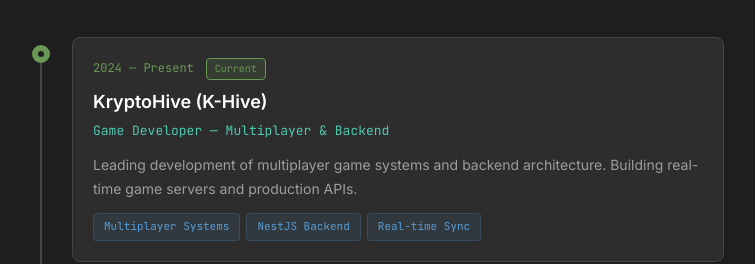
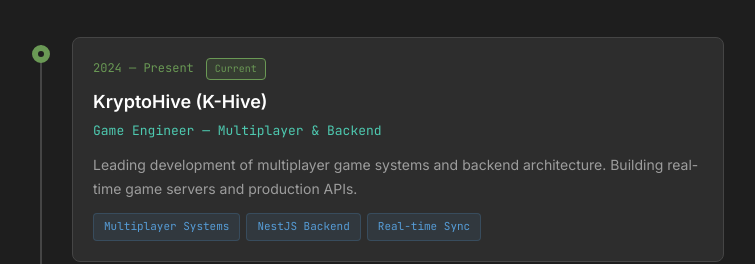
Before and after one commit to MustafaNaqvi/MustafaNaqvi.github.io, a React (Vite) app: page / in a window 1280 px wide. Shown: the part 3940-4204 px from the top of the page, without its empty margins (266-1021 px from the left). Built offline with nearby package versions, Linux system fonts and the light colour scheme.

Commit message:
chore: Update role

```diff
--- a/src/components/Experience.jsx
+++ b/src/components/Experience.jsx
@@ -2,7 +2,7 @@
   {
     period: '2024 — Present',
     company: 'KryptoHive (K-Hive)',
-    role: 'Game Developer — Multiplayer & Backend',
+    role: 'Game Engineer — Multiplayer & Backend',
     description: 'Leading development of multiplayer game systems and backend architecture. Building real-time game servers and production APIs.',
     highlights: ['Multiplayer Systems', 'NestJS Backend', 'Real-time Sync'],
     current: true,
```
